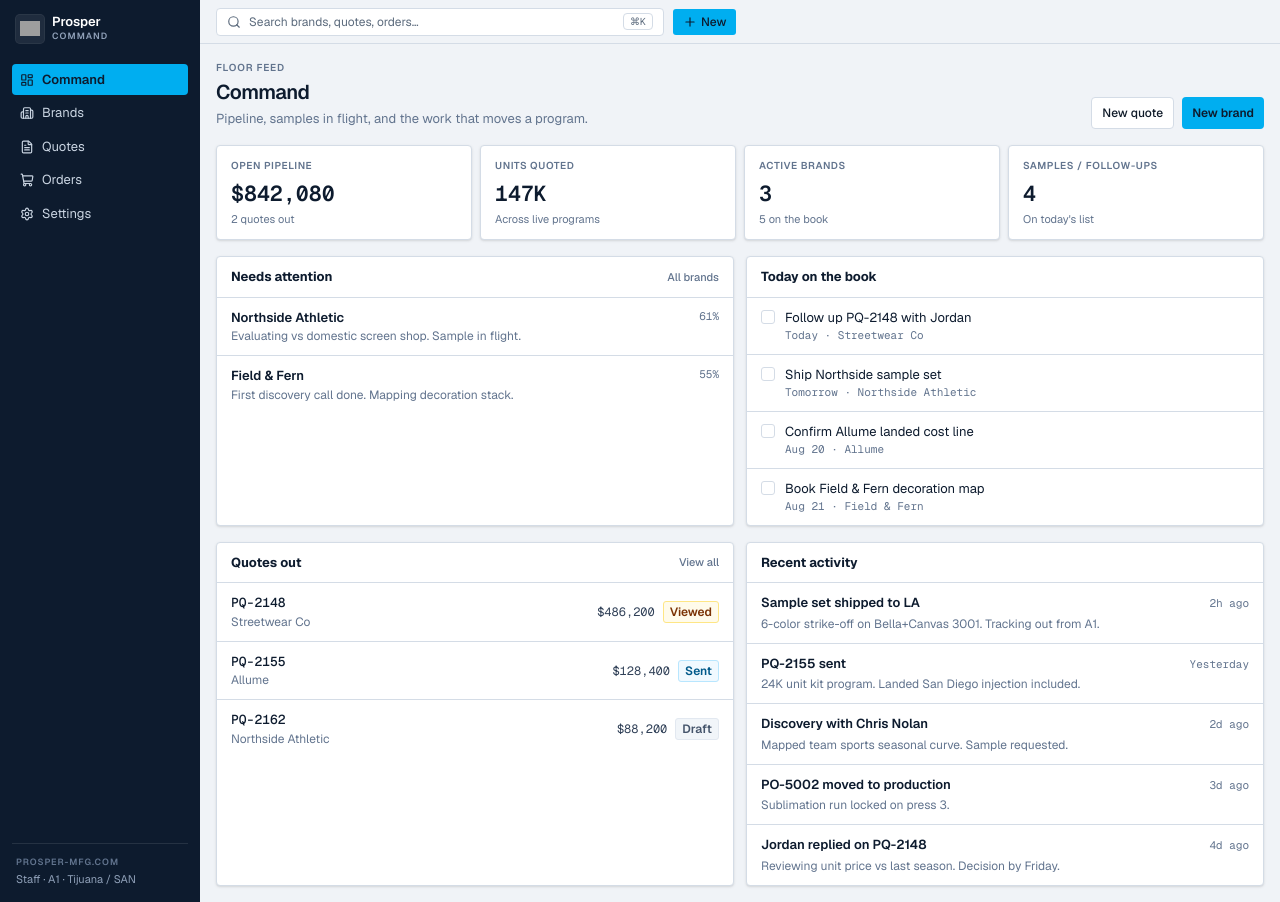
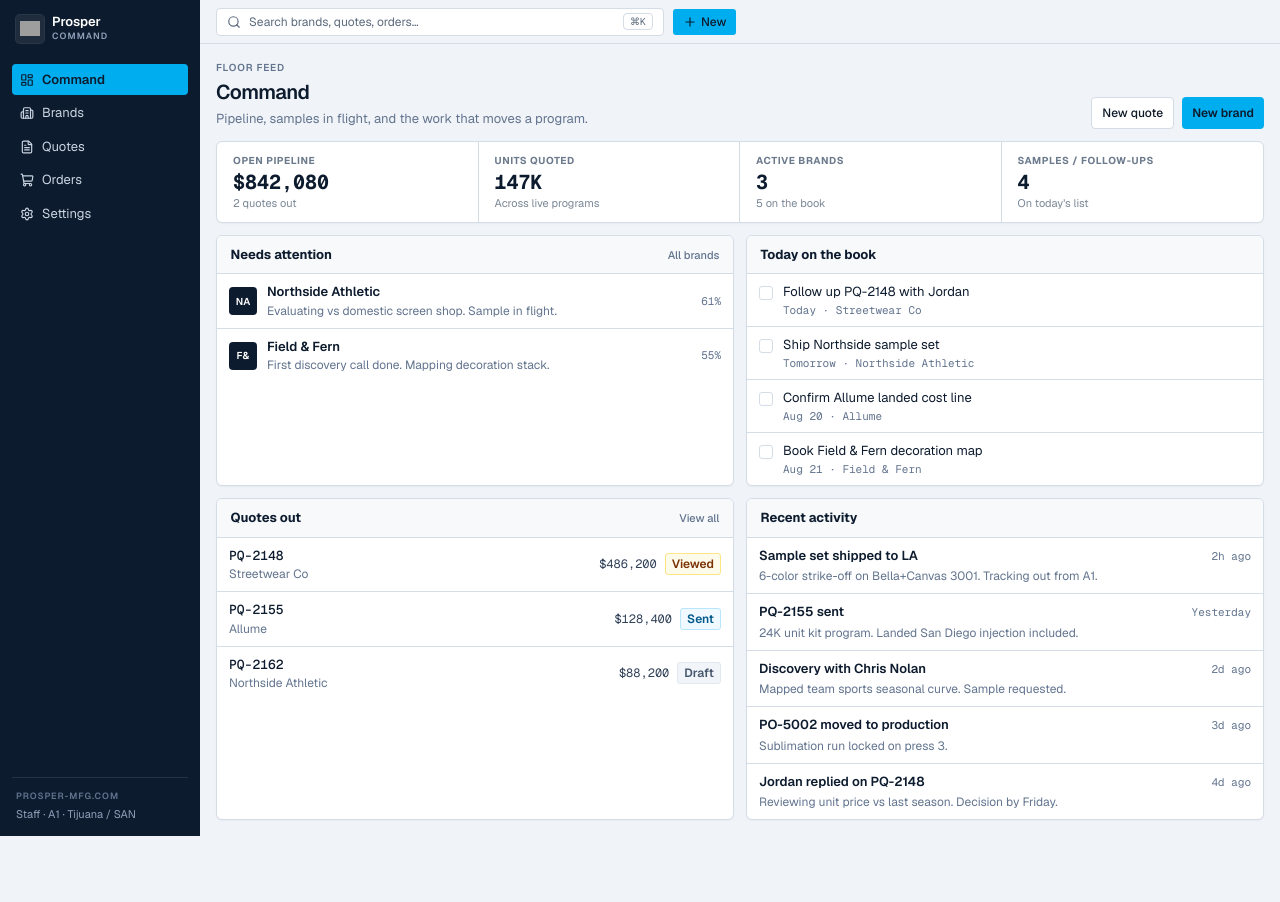
Before and after one commit to lukehoefs/prospercrm, a Next.js app: page / in a window 1280 px wide. After the commit the page ends 836 px from the top, so only its background shows below. Built offline with nearby package versions, Linux system fonts and the light colour scheme; grey boxes are pictures that could not be loaded.

Commit message:
Command: compact KPI strip + denser panels

```diff
--- a/src/app/page.tsx
+++ b/src/app/page.tsx
@@ -3,6 +3,15 @@ import { PageHeader } from '@/components/page-header';
 import { StatusBadge, quoteTone, quoteStaffLabel } from '@/components/status-badge';
 import { ACTIVITIES, BRANDS, QUOTES, TASKS } from '@/lib/data';
 import { formatCompact, formatUsd } from '@/lib/utils';
+
+function initials(name: string) {
+  return name
+    .split(/\s+/)
+    .filter(Boolean)
+    .slice(0, 2)
+    .map((w) => w[0]?.toUpperCase() ?? '')
+    .join('');
+}
 
 export default function CommandPage() {
   const openQuotes = QUOTES.filter((q) => q.status === 'sent' || q.status === 'viewed');
@@ -10,17 +19,10 @@ export default function CommandPage() {
   const activeBrands = BRANDS.filter((b) => b.tier === 'Active' || b.tier === 'Strategic').length;
   const unitsQuoted = QUOTES.reduce((sum, q) => sum + q.units, 0);
 
-  const stats = [
-    { label: 'Open pipeline', value: formatUsd(pipeline), hint: `${openQuotes.length} quotes out` },
-    { label: 'Units quoted', value: formatCompact(unitsQuoted), hint: 'Across live programs' },
-    { label: 'Active brands', value: String(activeBrands), hint: `${BRANDS.length} on the book` },
-    { label: 'Samples / follow-ups', value: String(TASKS.length), hint: "On today's list" },
-  ];
-
   const stale = BRANDS.filter((b) => b.health < 70);
 
   return (
-    <div className="flex flex-col gap-4">
+    <div className="flex flex-col gap-3">
       <PageHeader
         eyebrow="Floor feed"
         title="Command"
@@ -43,23 +45,32 @@ export default function CommandPage() {
         }
       />
 
-      <section className="grid grid-cols-2 gap-2 xl:grid-cols-4">
-        {stats.map((s) => (
-          <div key={s.label} className="rounded border border-border bg-card px-3.5 py-3 shadow-sm">
-            <p className="text-[10px] font-semibold tracking-[0.06em] text-slate-500 uppercase">
-              {s.label}
-            </p>
-            <p className="mt-1 font-mono text-[1.35rem] font-semibold tabular-nums text-navy">
-              {s.value}
-            </p>
-            <p className="mt-0.5 text-[11px] text-slate-500">{s.hint}</p>
-          </div>
-        ))}
-      </section>
+      <div className="kpi-strip">
+        <div>
+          <p className="kpi-label">Open pipeline</p>
+          <p className="kpi-value">{formatUsd(pipeline)}</p>
+          <p className="kpi-hint">{openQuotes.length} quotes out</p>
+        </div>
+        <div>
+          <p className="kpi-label">Units quoted</p>
+          <p className="kpi-value">{formatCompact(unitsQuoted)}</p>
+          <p className="kpi-hint">Across live programs</p>
+        </div>
+        <div>
+          <p className="kpi-label">Active brands</p>
+          <p className="kpi-value">{activeBrands}</p>
+          <p className="kpi-hint">{BRANDS.length} on the book</p>
+        </div>
+        <div>
+          <p className="kpi-label">Samples / follow-ups</p>
+          <p className="kpi-value">{TASKS.length}</p>
+          <p className="kpi-hint">On today's list</p>
+        </div>
+      </div>
 
       <section className="grid gap-3 lg:grid-cols-2">
-        <div className="rounded border border-border bg-card shadow-sm">
-          <div className="flex items-center justify-between border-b border-border px-3.5 py-2.5">
+        <div className="panel">
+          <div className="panel-header">
             <h2 className="section-title">Needs attention</h2>
             <Link href="/leads" className="text-[11px] font-medium text-slate-500 hover:text-navy">
               All brands
@@ -70,30 +81,33 @@ export default function CommandPage() {
               <li key={b.id}>
                 <Link
                   href={`/leads/${b.id}`}
-                  className="flex items-start justify-between gap-3 px-3.5 py-2.5 hover:bg-cyan/[0.04]"
+                  className="flex items-center gap-2.5 px-3 py-2 hover:bg-cyan/[0.04]"
                 >
-                  <div className="min-w-0">
+                  <span className="grid size-7 shrink-0 place-items-center rounded bg-navy text-[10px] font-semibold text-white">
+                    {initials(b.name)}
+                  </span>
+                  <div className="min-w-0 flex-1">
                     <p className="truncate text-[13px] font-semibold text-navy">{b.name}</p>
-                    <p className="text-[12px] text-slate-500">{b.notes}</p>
+                    <p className="truncate text-[12px] text-slate-500">{b.notes}</p>
                   </div>
                   <span className="font-mono text-[11px] tabular-nums text-slate-500">{b.health}%</span>
                 </Link>
               </li>
             ))}
             {!stale.length && (
-              <li className="px-3.5 py-6 text-[13px] text-slate-500">Pipeline is current.</li>
+              <li className="px-3 py-5 text-center text-[13px] text-slate-500">Pipeline is current.</li>
             )}
           </ul>
         </div>
 
-        <div className="rounded border border-border bg-card shadow-sm">
-          <div className="border-b border-border px-3.5 py-2.5">
+        <div className="panel">
+          <div className="panel-header">
             <h2 className="section-title">Today on the book</h2>
           </div>
           <ul className="divide-y divide-border">
             {TASKS.map((t) => (
-              <li key={t.id} className="flex items-start gap-2.5 px-3.5 py-2.5">
-                <span className="mt-0.5 size-3.5 shrink-0 rounded-sm border border-border" />
+              <li key={t.id} className="flex items-start gap-2.5 px-3 py-2">
+                <span className="mt-1 size-3.5 shrink-0 rounded-sm border border-border bg-white" />
                 <div className="min-w-0">
                   <p className="text-[13px] text-navy">{t.title}</p>
                   <p className="font-mono text-[11px] text-slate-500">
@@ -108,8 +122,8 @@ export default function CommandPage() {
       </section>
 
       <section className="grid gap-3 lg:grid-cols-2">
-        <div className="rounded border border-border bg-card shadow-sm">
-          <div className="flex items-center justify-between border-b border-border px-3.5 py-2.5">
+        <div className="panel">
+          <div className="panel-header">
             <h2 className="section-title">Quotes out</h2>
             <Link href="/quotes" className="text-[11px] font-medium text-slate-500 hover:text-navy">
               View all
@@ -119,7 +133,7 @@ export default function CommandPage() {
             {QUOTES.filter((q) => q.status !== 'accepted' && q.status !== 'expired')
               .slice(0, 4)
               .map((q) => (
-                <li key={q.id} className="flex items-center justify-between gap-3 px-3.5 py-2.5">
+                <li key={q.id} className="flex items-center justify-between gap-3 px-3 py-2">
                   <div className="min-w-0">
                     <p className="font-mono text-[13px] font-medium text-navy">{q.number}</p>
                     <p className="truncate text-[12px] text-slate-500">{q.brandName}</p>
@@ -135,13 +149,13 @@ export default function CommandPage() {
           </ul>
         </div>
 
-        <div className="rounded border border-border bg-card shadow-sm">
-          <div className="border-b border-border px-3.5 py-2.5">
+        <div className="panel">
+          <div className="panel-header">
             <h2 className="section-title">Recent activity</h2>
           </div>
           <ul className="divide-y divide-border">
             {ACTIVITIES.map((a) => (
-              <li key={a.id} className="px-3.5 py-2.5">
+              <li key={a.id} className="px-3 py-2">
                 <div className="flex items-baseline justify-between gap-3">
                   <p className="text-[13px] font-semibold text-navy">{a.title}</p>
                   <time className="shrink-0 font-mono text-[11px] text-slate-500">{a.when}</time>
```
